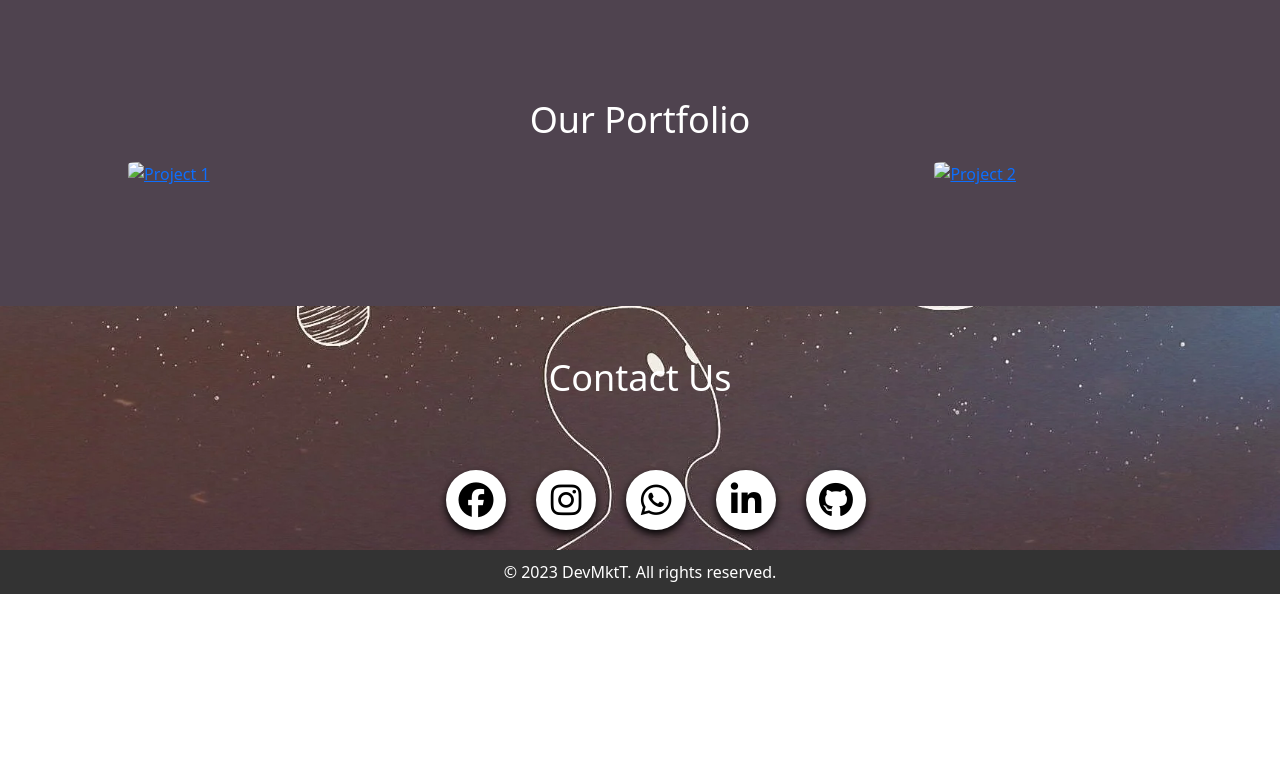
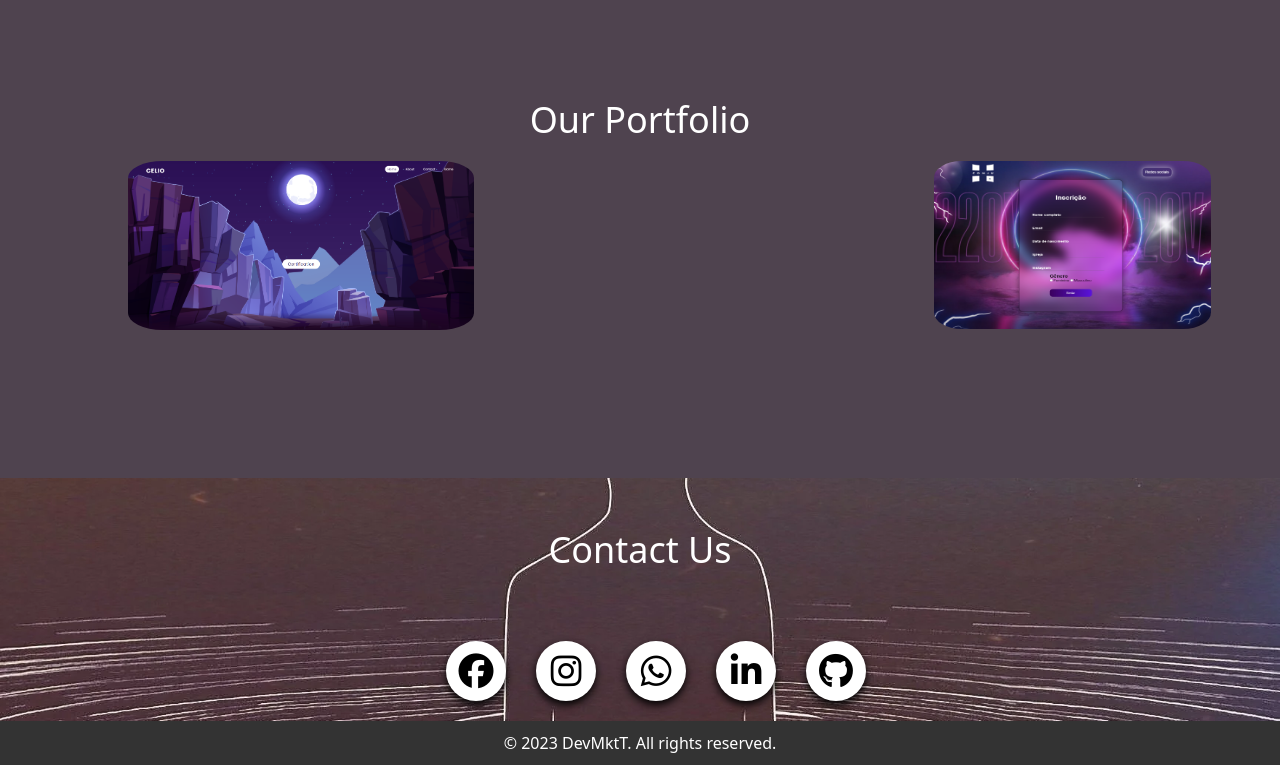
Before and after one commit to Mktdeveloper/MKT, a plain HTML site: page index.html in a window 1280 px wide. Shown: the part 1605-2370 px from the top of the page. Before the commit the page ends 2199 px from the top, so only its background shows below. Drawn offline with nearby package versions, Linux system fonts and the light colour scheme; files whose address does not match are found by name.

Commit message:
Update index.html

```diff
--- a/index.html
+++ b/index.html
@@ -3,7 +3,7 @@
 <head>
 	<meta charset="UTF-8">
 	<title>DevMkT - Your Web Development Partner</title>
-    <link rel="website icon" type="png" href="img/logo.png">
+    <link rel="website icon" type="png" href="logo.png">
 	<link rel="stylesheet" href="style.css">
 
     <link href="https://cdn.jsdelivr.net/npm/bootstrap@5.0.2/dist/css/bootstrap.min.css" rel="stylesheet" integrity="sha384-EVSTQN3/azprG1Anm3QDgpJLIm9Nao0Yz1ztcQTwFspd3yD65VohhpuuCOmLASjC" crossorigin="anonymous">
@@ -55,8 +55,8 @@
 		<section id="portfolio">
 			<h2>Our Portfolio</h2>
 			<ul>
-				<li><a href="https://srdoctorwhoo.github.io/celio.veloso/"><img src="img/port1.png" alt="Project 1"></a></li>
-				<li><a href="#"><img src="img/port2.png" alt="Project 2" style="width: 80%; height: 85%;"></a></li>
+				<li><a href="https://srdoctorwhoo.github.io/celio.veloso/"><img src="port1.png" alt="Project 1"></a></li>
+				<li><a href="#"><img src="port2.png" alt="Project 2" style="width: 80%; height: 85%;"></a></li>
 			</ul>
 		</section>
 		<section id="contact">
```
